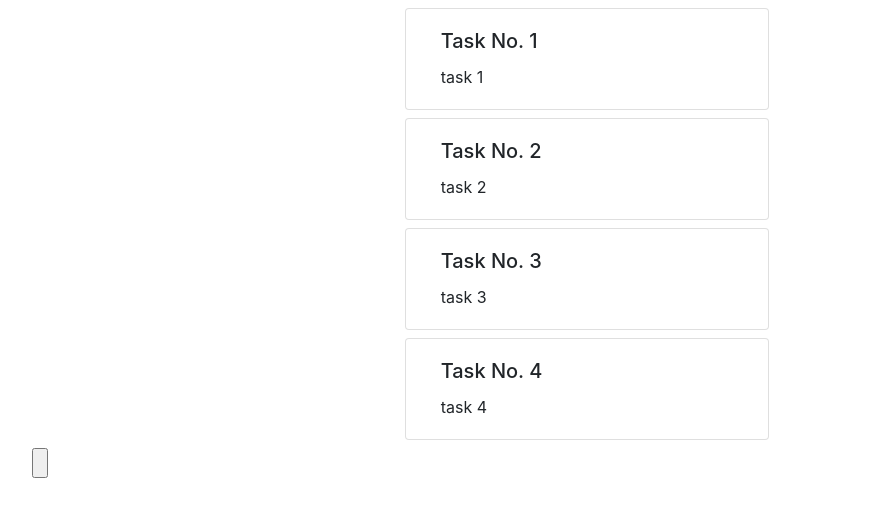
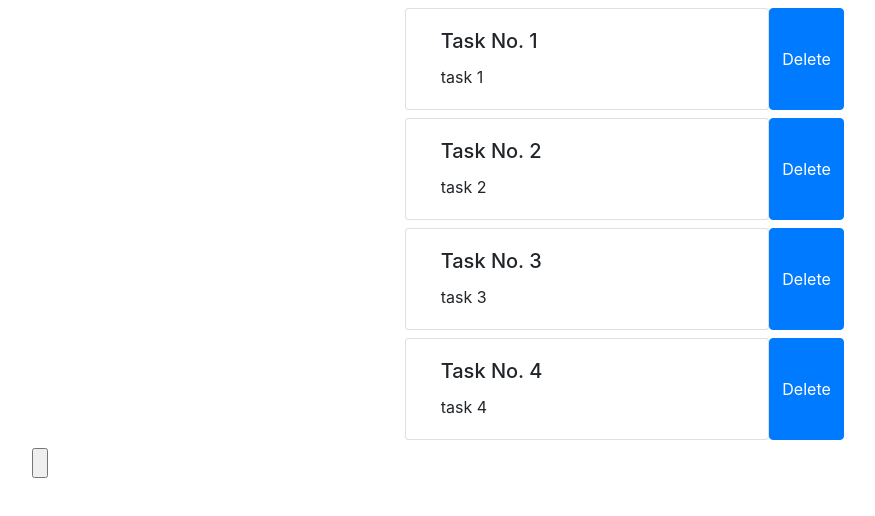
Before and after one commit to mosesnagar/tasker, a React (Create React App) app: page / in a window 1280 px wide. Shown: the top 516 px of the page, without its empty margins (53-928 px from the left). Built offline with nearby package versions, Linux system fonts and the light colour scheme.

Commit message:
- adding "Delete" button to any TaskCard - adding "handleDelete" function to Board : hanlding removing of TaskCard

```diff
--- a/src/containers/Board.js
+++ b/src/containers/Board.js
@@ -23,6 +23,12 @@ class Board extends Component {
          }))
     };
 
+    handleDelete = (id) => {
+        this.setState( prevState => ({
+             all: [...prevState.all.filter(el => el.id !== id )]
+            }))
+    };
+
     render() {
         const tasks = this.state.all.map((task)=>
                 <TaskCard key={task.id}content={task}/>
@@ -31,7 +37,7 @@ class Board extends Component {
             <div className="container">
                 {
                     this.state.all.map((task)=>
-                        <TaskCard key={task.id} content={task}/>
+                        <TaskCard key={task.id} content={task} handleDelete={this.handleDelete.bind(this,task.id)}/>
                     )
                 }
                 <input type="button" onClick={this.addTask}/>
--- a/src/views/TaskCard.js
+++ b/src/views/TaskCard.js
@@ -11,12 +11,14 @@ function TaskCard(props) {
                     {props.content.name}
                 </div>
             </div>
+            <button type="button" className="btn btn-primary" onClick={props.handleDelete}>Delete</button>
         </div>
     );
 }
 
 TaskCard.PropTypes = {
-    content: PropTypes.object
+    content: PropTypes.object,
+    handleDelete:PropTypes.function
 };
 
 TaskCard.defaultProps = {
```
